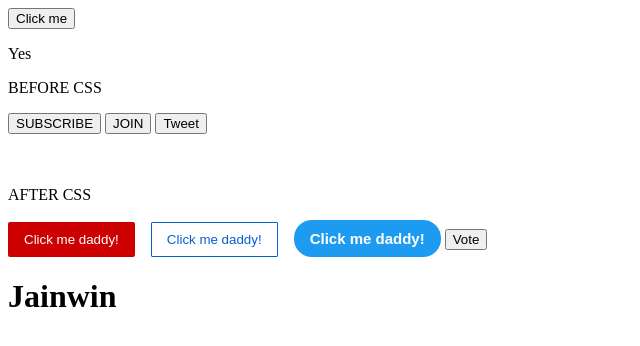
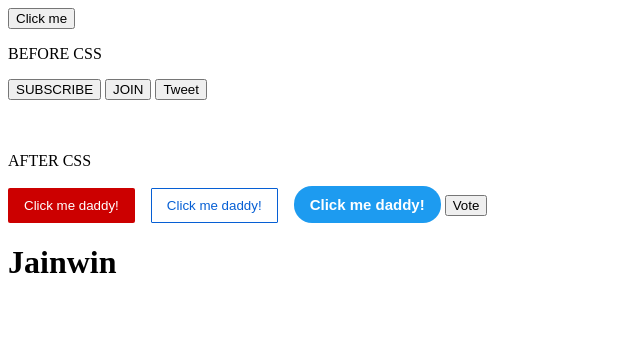
Before and after one commit to AadiJainwin/portfolio, a plain HTML site: page index.html in a window 1280 px wide. Shown: the whole page, without its empty margins (0-640 px from the left). Drawn offline with Linux system fonts and the light colour scheme.

Commit message:
Update index.html

```diff
--- a/index.html
+++ b/index.html
@@ -55,7 +55,6 @@
     }
 </script>
 <button onclick="myFunction()">Click me</button>
-<P>Yes</P>
 <p id="demo"></p>
  <p>BEFORE CSS</p>
   <button>SUBSCRIBE</button>
```
